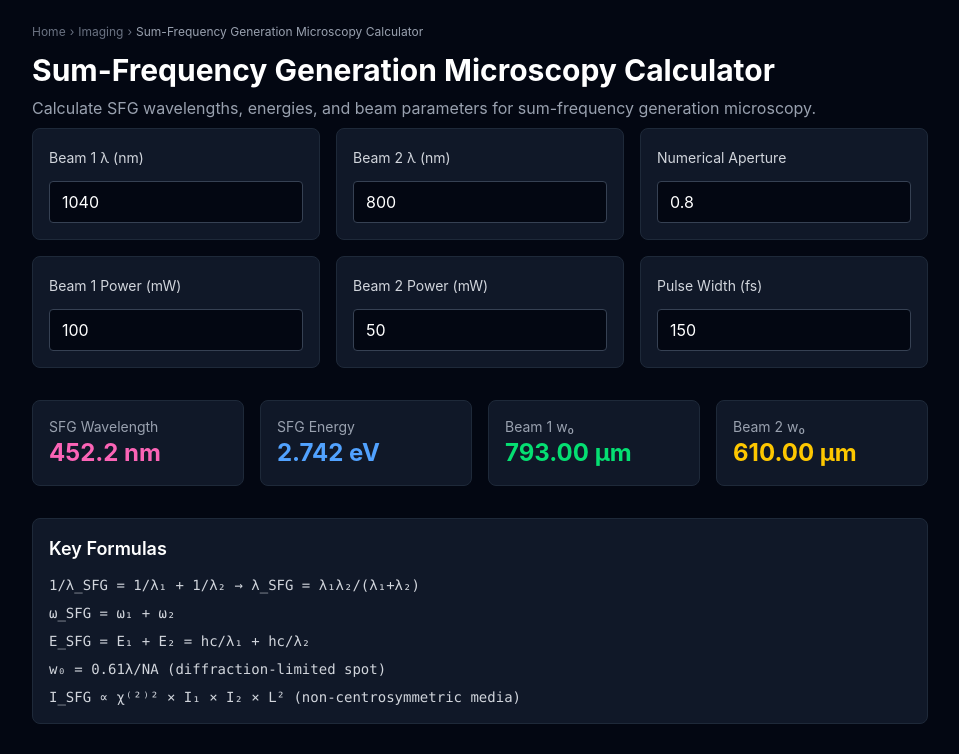
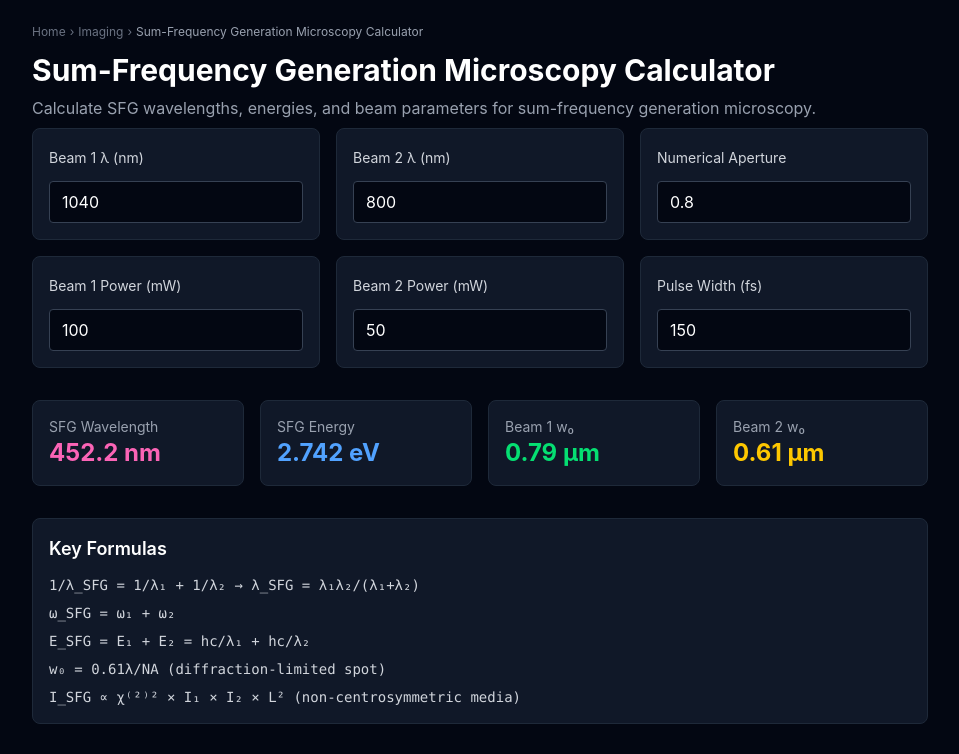
Before and after one commit to Lazfiz/photonics-calculators, a Next.js app: page /imaging/sum-frequency-microscopy in a window 1280 px wide. Shown: the top 754 px of the page, without its empty margins (160-1119 px from the left). Built offline with nearby package versions, Linux system fonts and the light colour scheme; no server answers.

Commit message:
fix(sum-frequency-microscopy): beam waist 1000x off (nm→µm), remove dead wavenumbers (#262/524)

```diff
--- a/src/app/imaging/sum-frequency-microscopy/page-client.tsx
+++ b/src/app/imaging/sum-frequency-microscopy/page-client.tsx
@@ -16,17 +16,13 @@ export default function SumFrequencyMicroscopyPage() {
 
   // SFG wavelength: 1/λ_SFG = 1/λ1 + 1/λ2
   const lambdaSFG = (lambda1 * lambda2) / (lambda1 + lambda2);
-  const wavenumber1 = 1e7 / lambda1;
-  const wavenumber2 = 1e7 / lambda2;
-  const wavenumberSFG = wavenumber1 + wavenumber2;
-
   const energy1 = 1240 / lambda1;
   const energy2 = 1240 / lambda2;
   const energySFG = energy1 + energy2;
 
   // Beam waists
-  const w0_1 = 0.61 * lambda1 / na;
-  const w0_2 = 0.61 * lambda2 / na;
+  const w0_1 = 0.61 * lambda1 / na / 1000;
+  const w0_2 = 0.61 * lambda2 / na / 1000;
 
   const chartData = useMemo(() => {
     const lams2 = Array.from({ length: 100 }, (_, i) => 600 + i * 10);
```
